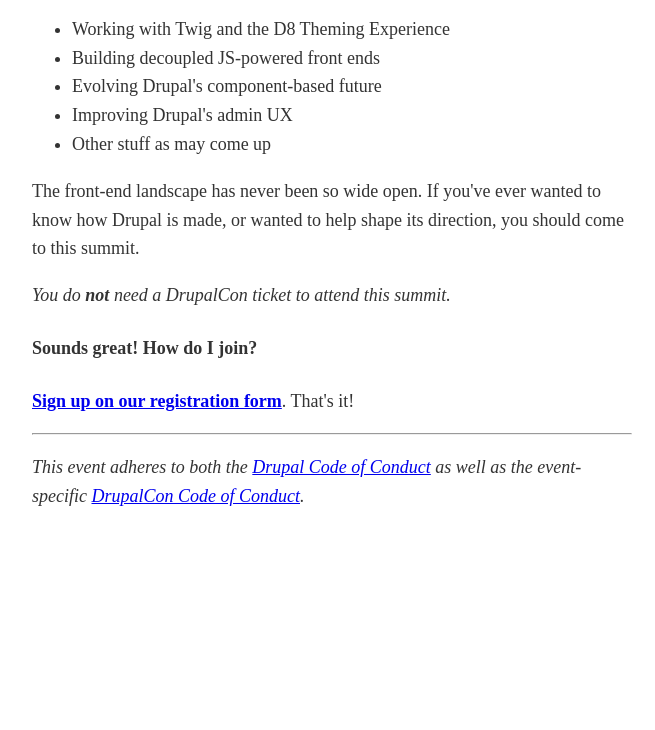
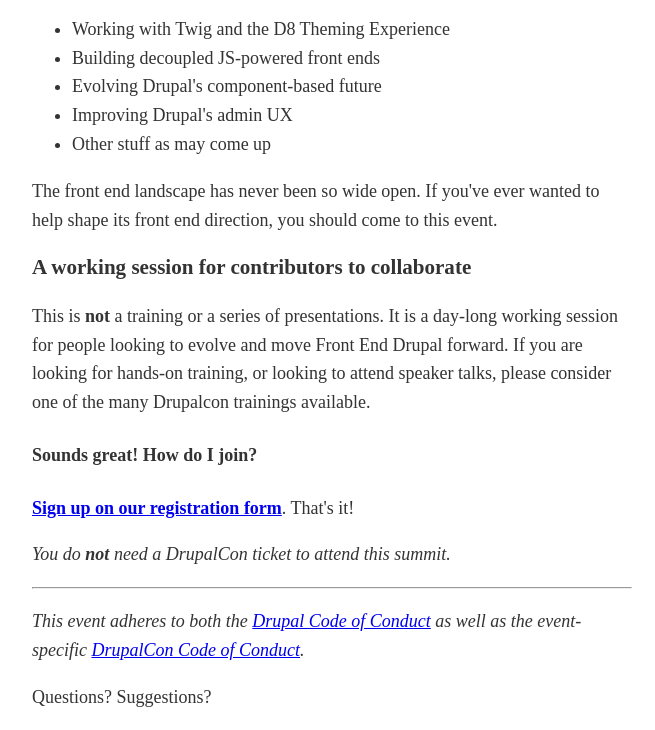
Before and after one commit to davidhwang/feds16, a plain HTML site: page index.htm in a window 1280 px wide. Shown: the part 404-1134 px from the top of the page, without its empty margins (308-963 px from the left). Before the commit the page ends 933 px from the top, so only its background shows below. Drawn offline with Linux system fonts and the light colour scheme.

Commit message:
Not allowed to call it a 'Summit' anymore, thanks DA

```diff
--- a/index.htm
+++ b/index.htm
@@ -1,7 +1,7 @@
 <!DOCTYPE html>
 <html>
   <head>
-    <title>The Front-End Drupal Summit @ DrupalCon</title>
+    <title>The Front-End Pre-Drupalcon Event @ DrupalCon</title>
     <meta name="description" content="The officially unofficial Front End Drupal Summit at DrupalCon New Orleans - May 9, 2016.">
     <style>
       /* That's right, only one line of CSS, no JS -- thanks for the idea, http://bettermotherfuckingwebsite.com */
@@ -12,7 +12,7 @@
 
   <body>
     <div class="content">
-      <h1>The Front End Drupal Summit</h1>
+      <h1>The Front End Drupal Event</h1>
       <h2>A <em>quasi-official</em> DrupalCon event</h2>
       <h3><a href="https://www.google.com/maps/place/New+Orleans+Ernest+N.+Morial+Convention+Center/@29.941483,-90.0655261,17z/data=!3m1!4b1!4m2!3m1!1s0x8620a66e4538dd25:0x4439e9b5b2d17a17">New Orleans Convention Center</a> - Room 275</h3>
       <h3>9am - 5pm, May 9, 2016</h3>
@@ -36,17 +36,25 @@
         <li>Other stuff as may come up</li>
       </ul>
 
-      <p>The front-end landscape has never been so wide open. If you've ever
-        wanted to know how Drupal is made, or wanted to help shape its
-        direction, you should come to this summit.</p>
+      <p>The front end landscape has never been so wide open. If you've ever
+        wanted to help shape its front end direction, you should come to this
+        event.</p>
 
-      <p><em>You do <strong>not</strong> need a DrupalCon ticket to
-        attend this summit.</em></p>
+      <h3>A working session for contributors to collaborate</h3>
+
+      <p>This is <strong>not</strong> a training or a series of presentations.
+        It is a day-long working session for people looking to evolve and
+        move Front End Drupal forward. If you are looking for hands-on training,
+        or looking to attend speaker talks, please consider one of the many
+        Drupalcon trainings available. </p>
 
       <h4>Sounds great! How do I join?</h4>
 
       <p><strong><a href="https://docs.google.com/forms/d/1kix6hpozCR24VHZ21jkrm_V9renD3Z-50bIUrAdhUHQ/viewform">
         Sign up on our registration form</a></strong>. That's it!</p>
+
+      <p><em>You do <strong>not</strong> need a DrupalCon ticket to
+        attend this summit.</em></p>
 
       <hr />
 
@@ -55,6 +63,8 @@
         well as the event-specific <a href="https://events.drupal.org/neworleans2016/code-conduct">
         DrupalCon Code of Conduct</a>.</em></p>
 
+      <p>Questions? Suggestions?
+
     </div>
   </body>
 </html>
```
